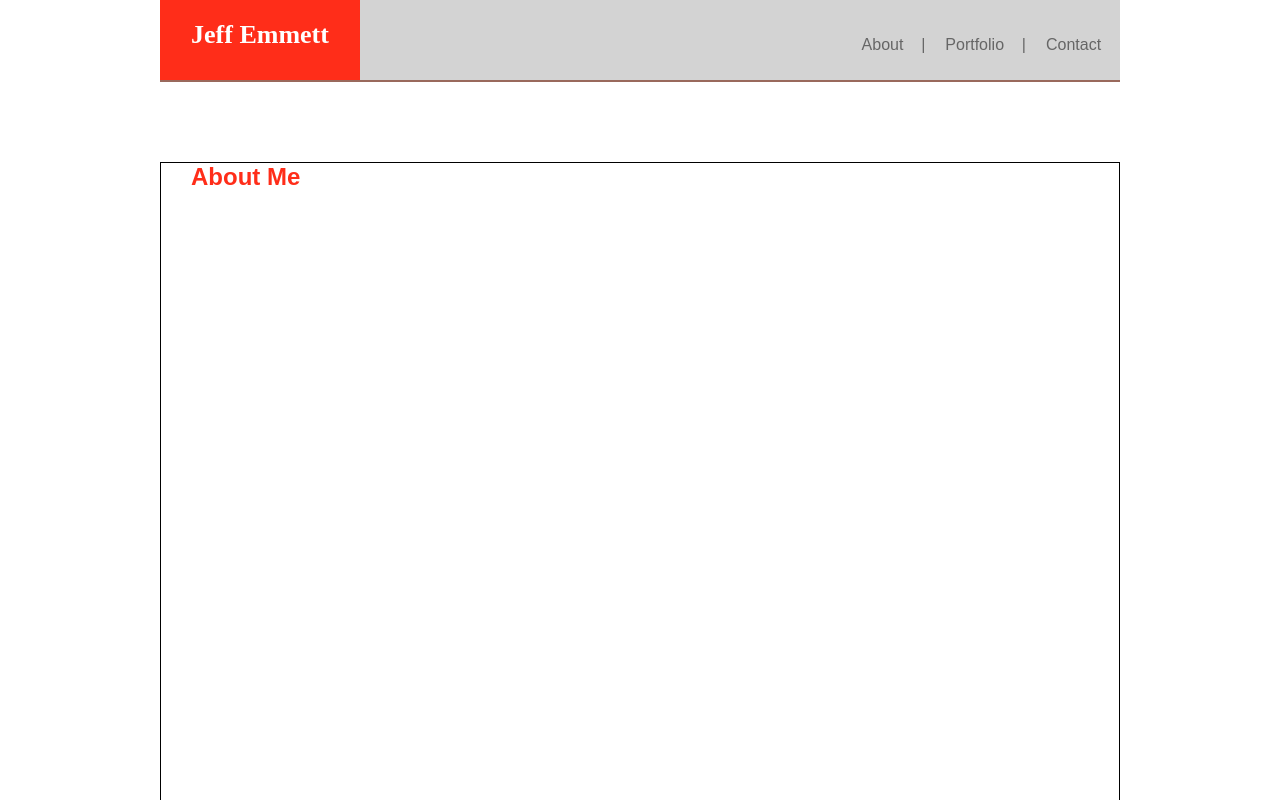
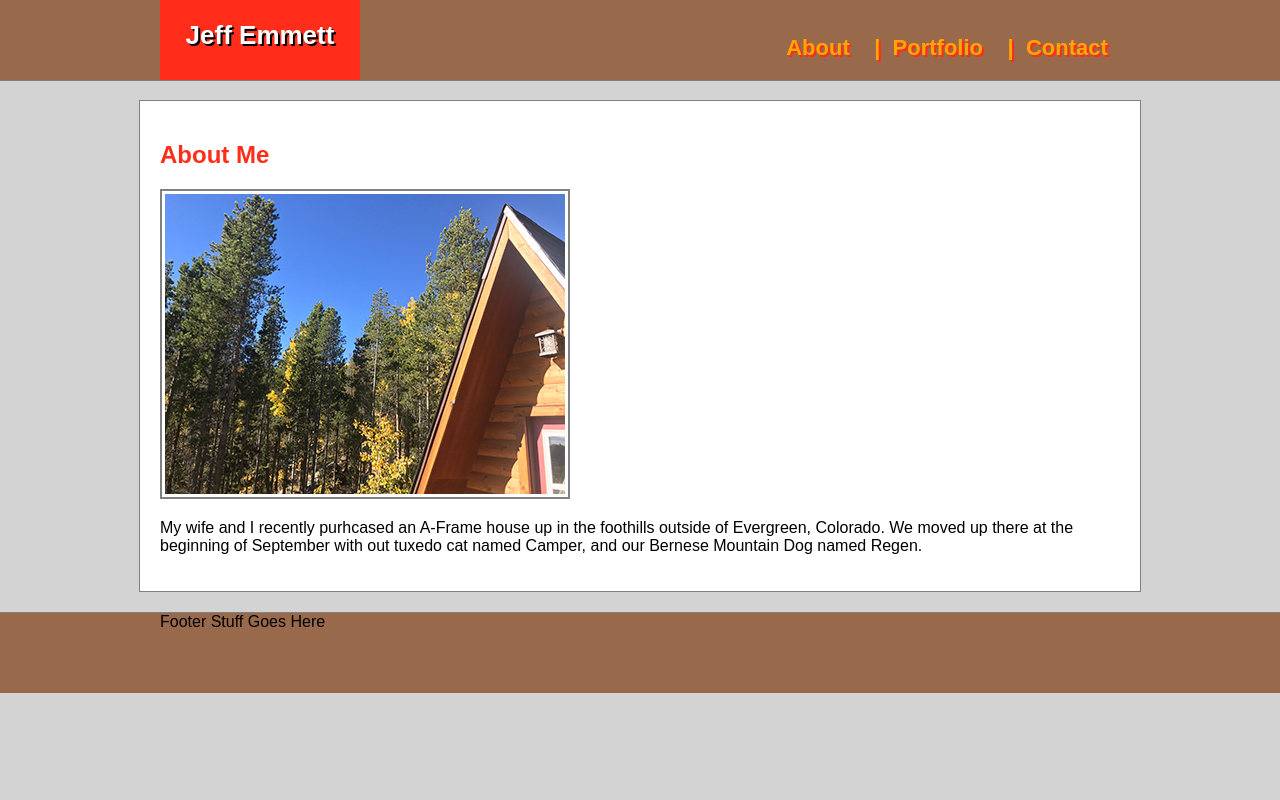
Before and after one commit to jmemmett/Basic-Portfolio, a plain HTML site: page index.html in a window 1280 px wide. Shown: the top 800 px of the page. Drawn offline with Linux system fonts and the light colour scheme.

Commit message:
Fixed Header, with body and footer sections that slide under.

```diff
--- a/assets/css/style.css
+++ b/assets/css/style.css
@@ -1,22 +1,51 @@
 body {
-
     margin: 0;
     padding: 0;
     box-sizing: border-box;
     font-family: Arial, Helvetica, sans-serif;
-    color: #666;
+    background-color: lightgray;
+}
+
+#header-wrapper {
+    position: fixed;
+    width: 100%;
+    height: 80px;
+    background-color: #99694C;
+    border-bottom: 1px solid gray;
+    margin: 0;
+    top: 0;
+    left: 0;
+    z-index: 10;
+}
+
+#header {
+    width: 960px;
+    height: 80px;
+    margin: 0 auto;
 }
 
 header {
     height: 80px;
     margin: 0 auto;
-    background-color: lightgray;
-    border-bottom: 2px solid #99695C;
-    z-index: 2;
+}
+
+#logo {
+    width: 200px;
+    height: 60px;
+    font-size: 26px;
+    line-height: 30px;
+    text-align: center;
+    font-weight: bold;
+    padding-top: 20px;
+    float: left;
+    background-color: #FF2D19;
+    color: white;
+    text-shadow: 2px 2px black;
 }
 
 nav {
     float: right;
+    color: black;
 }
 
 a {
@@ -30,14 +59,17 @@ ul {
 
 li {
     float: left;
-    padding: 20px 10px;
+    padding-top: 20px;
+    color: orange;
+    font-weight: bold;
+    font-size: 22px;
+    line-height: 24px;
+    text-shadow: 2px 2px #FF2D19;
 }
 
-/* Fonts */
-.times { font-family: 'Times New Roman', Times, serif; }
-.arial { font-family: Arial, Helvetica, sans-serif; }
-
-.size26 { font-size: 26px; }
+h1 {
+    color: #FF2D19;
+}
 
 /* Colors */
 .red { color: #FF2D19; }
@@ -45,36 +77,40 @@ li {
 .brown { color: #99694C; }
 .ltGreen { color: #59FF74; }
 .green { color: #40CC28; }
-.white { color: white; }
-
-/* Background Colors */
-.bgRed { background-color: #FF2D19; }
-.bgOrange { background-color: #CC6628; }
-.bgBrown { background-color: #99694C; }
-.bgLtGreen { background-color: #59FF74; }
-.bgGgreen { background-color: #40CC28; }
-.bgLtGray { background-color: lightgray; }
-
-.logo {
-    width: 200px;
-    height: 60px;
-    text-align: center;
-    font-weight: bold;
-    margin: 0 auto;
-    padding-top: 20px;
-    float: left;
-}
 
 .content {
     position: relative;
     width: 960px;
+    margin: 20px auto;
+    background-color: white;
+    padding: 20px;
+    margin-bottom: 20px;
+    border: 1px solid gray;
+}
+
+img {
+    padding: 3px;
+    border: 2px solid gray;
+}
+
+.float-left {
+    float: left;
+}
+
+.float-right {
+    float: right;
+}
+
+#footer-wrapper {
+    width: 100%;
+    height: 80px;
+    background-color: #99694C;
+    border-top: 1px solid gray;
+    margin: 0;
+}
+
+#footer {
+    width: 960px;
+    height: 80px;
     margin: 0 auto;
 }
-
-.main {
-    position: relative;
-    margin-top: 80px;
-    border: 1px solid black;
-    padding: 0 30px 15000px 30px;
-    z-index: 1;
-}
--- a/index.html
+++ b/index.html
@@ -8,29 +8,36 @@
     <link rel="stylesheet" type="text/css" href="assets/css/style.css">
 </head>
 <body>
-
     <!-- Header and Navigation -->
-    <header id="header" class="content bgLtGray">
-        <div class="logo bgRed white times size26">Jeff Emmett</div>
-        <nav>
-            <ul>
-                <li><a href="#" target="_blank" alt="About">About&nbsp;&nbsp;</a>&nbsp;&nbsp;|</li>
-                <li><a href="#" target="_blank" alt="Portfolio">Portfolio&nbsp;&nbsp;</a>&nbsp;&nbsp;|</li>
-                <li><a href="#" target="_blank" alt="Contact">Contact&nbsp;&nbsp;</a></li>
-            </ul>
-        </nav>
+    <header>
+        <div id="header-wrapper"><!-- width 100% height 80px -->
+            <div id="header" class="main-wrapper"><!-- width 960px height 80px -->
+                <div id="logo">Jeff Emmett</div>
+                <nav>
+                    <ul>
+                        <li><a href="#" target="_blank" alt="About">&nbsp;&nbsp;About&nbsp;&nbsp;</a>&nbsp;&nbsp;|</li>
+                        <li><a href="#" target="_blank" alt="Portfolio">&nbsp;&nbsp;Portfolio&nbsp;&nbsp;</a>&nbsp;&nbsp;|</li>
+                        <li><a href="#" target="_blank" alt="Contact">&nbsp;&nbsp;Contact&nbsp;&nbsp;</a></li>
+                    </ul>
+                </nav>
+            </div>
+        </div>
     </header>
 
     <!-- Main Section -->
-    <section class="content">
-        <h1 class="red main">About Me</h1>
+    <section class="content"><!-- Width 960px NO HEIGHT SPECIFIED -->
+        <h1>About Me</h1>
+        <img src="assets/images/aFrameThumbnail.jpg" alt="A-Frame" width="400" height="300">
+        <p>My wife and I recently purhcased an A-Frame house up in the foothills outside of Evergreen, Colorado. We moved up there at the beginning of September with out tuxedo cat named Camper, and our Bernese Mountain Dog named Regen.</p>
 
     </section>
 
     <!-- Footer -->
-    <footer>
-
-    </footer>
+    <div id="footer-wrapper">
+        <footer id="footer">
+            Footer Stuff Goes Here
+        </footer>
+    </div>
 
 </body>
 </html>
```
Also changed, not shown: assets/images/aFrameThumbnail.jpg (added).
